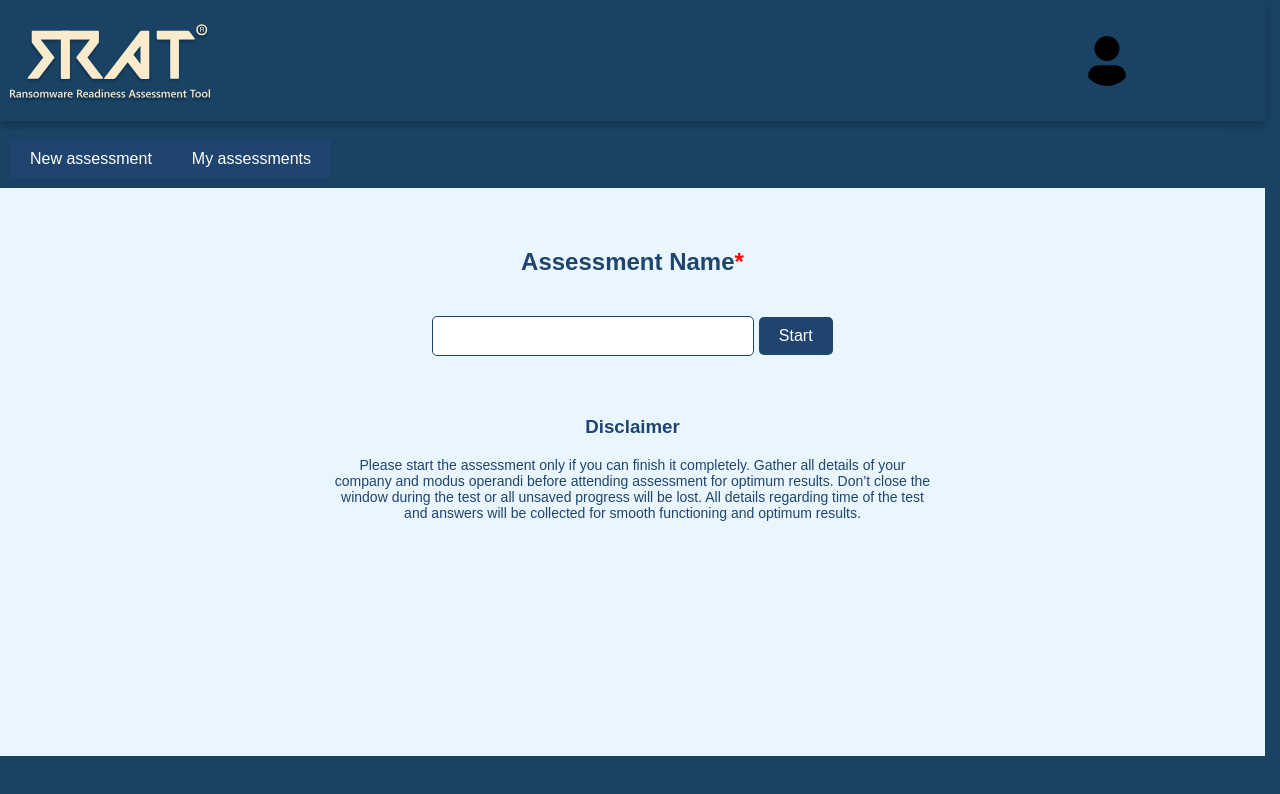
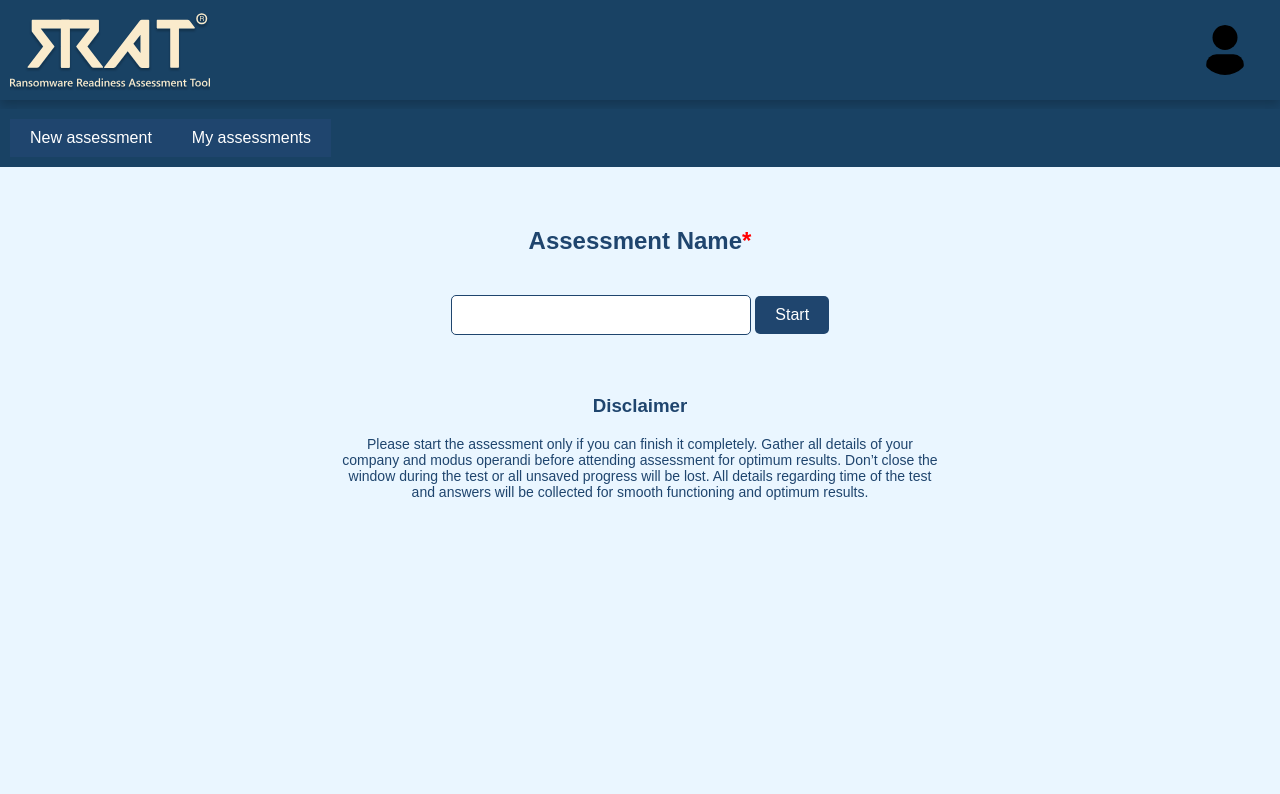
Before and after one commit to devilajith/RRAT-Electron, an Electron app: page dashboard.html in a window 1280 px wide. Drawn offline with Linux system fonts and the light colour scheme.

Commit message:
dhanesh push

```diff
--- a/css/dashboard.css
+++ b/css/dashboard.css
@@ -1,3 +1,8 @@
+*,
+*::before,
+*::after{
+    box-sizing: border-box;
+}
 body {
     background-color: #194264;
     color: white;
@@ -7,34 +12,41 @@ body {
     display: flex;
     justify-content: center;
     align-items: center;
-    width: 1245px;
-    height: 757.5px;
+    width: 100vw; /* Use full viewport width */
+    height: 100vh; /* Use full viewport height */
 }
 .container {
     background-color: #194264;
     color: white;
     margin: 0;
     padding: 0;
-    width: 1245px;
-    height: 755px;
+    width: 100%; /* Use full width */
+    height: 100%; /* Use full height */
     display: flex;
     flex-direction: column;
 }
 .header {
     background-color: #194264;
-    /*display: flex;*/
+    display: flex;
     align-items: center;
-    justify-content: flex-start;
+    justify-content: space-between; /* Ensure space is distributed */
     padding: 10px;
-    width: 1245px;
+    width: 100%; /* Use full width */
     height: 100px;
     box-shadow: 0px 5px 10px rgba(0, 0, 0, 0.2);
 }
-.header .logo {
+
+.logo {
+    display: flex;
+    align-items: center;
+    margin-left: 0; /* Move to the left side */
+    padding: 0; /* Remove any padding */
+}
+
+.logo .rrat {
     width: 200px;
     height: 90px;
-    margin-top: -37px;
-    margin-right: -295px;
+    margin-left: 0; /* Ensure no extra margin */
 }
 .navbar {
     background-color: #194264;
@@ -43,7 +55,7 @@ body {
     align-items: center;
     padding: 10px 10px;
     margin-top: 9px;
-	width: 1205px;
+    width: 100%; /* Use full width */
 }
 
 
@@ -72,15 +84,14 @@ body {
     margin-right: 10px;
     list-style-position: outside;
     padding-left: 0px;
-    margin-left: 1072px;
-    margin-top: 25px;
+    margin: 20px;
 }
 .content {
     text-align: center;
     padding: 40px 20px;
     background-color: #EAF6FF;
-	width: 1225px;
-	height: 700px;
+	width: 100%; /* Use full width */
+	height: 100%; /* Use full height */
 }
 
 h2 {
--- a/dashboard.html
+++ b/dashboard.html
@@ -9,10 +9,10 @@
 <body>
     <div class="container">
         <div class="header">
+            <div class="logo">
+                <img src="images/group-40.svg" alt="logo" class="rrat">
+            </div>
             <img src="images/user.svg" alt="User" class="profile-picture" id="profile-picture">
-            <div class="logo">
-                <img src="images/group-40.svg" alt="logo" class="logo">
-            </div>
         </div>
         <div class="navbar">
             <div class="nav-links">
```
